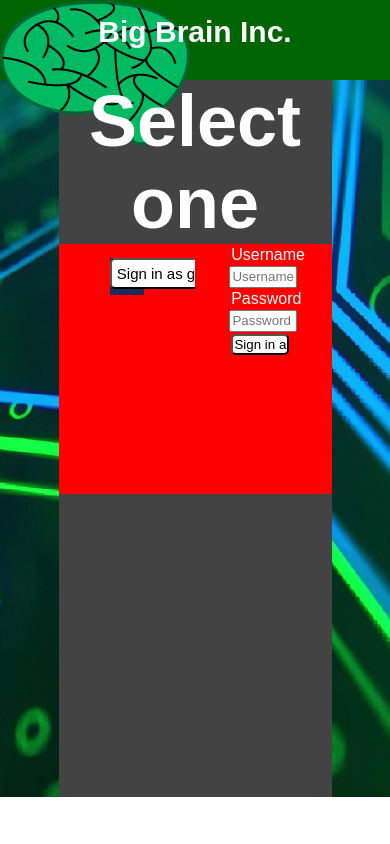
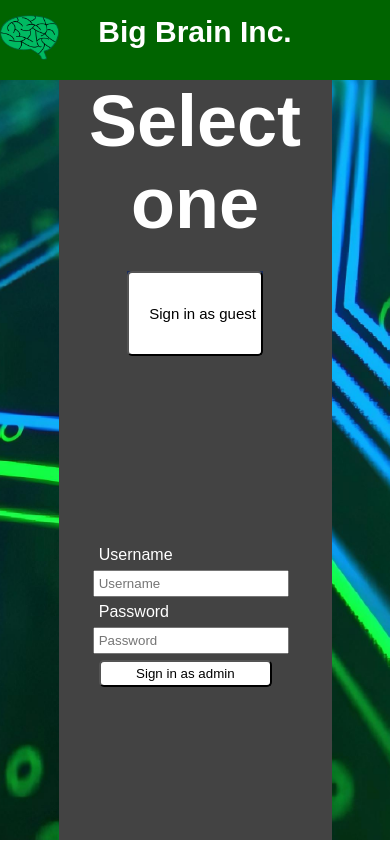
Before and after one commit to WairenD/HackBox, a PHP site: page /Challenge_3/RoleSelect.php in a window 390 px wide. Run offline with PHP 8.4, Linux system fonts and the light colour scheme.

Commit message:
Addding front-end design

```diff
--- a/Challenge_3/RoleSelect.php
+++ b/Challenge_3/RoleSelect.php
@@ -10,7 +10,7 @@
 
 <body>
     <div class="header">
-        <div class="logo"><img src="images/BigBrainLogo.png" /></div>
+        <div class="logo"><img src="images/BigBrainLogo.png" class="mainLogo" /></div>
         <div class="name">
             <h1>Big Brain Inc.</h1>
         </div>
--- a/Challenge_3/css/BigBrainStyle.css
+++ b/Challenge_3/css/BigBrainStyle.css
@@ -64,12 +64,9 @@ h2{
 
 }
 .photo{
-    width: 100%;
+    padding-top: 5%;
+    width: 90%;
     margin: 0 auto;
-}
-.codePhoto{
-    margin: 0 auto;
-    width: 95%;
 }
 
 .h1{
@@ -85,14 +82,14 @@ h2{
     margin-left: 15%;
     margin-right: 15%;
     width:70%;
-    height: 100%;
+    height: 120vh;
     background-color: #434343;
 }
 .Container{
     margin-left: 15%;
     margin-right: 15%;
     width:70%;
-    height: 85vh;
+    height: 90vh;
     background-color: #434343;
 }
 .textInfo{
@@ -106,19 +103,18 @@ h2{
     height: auto;
 }
 .image{
-    padding-top: 30px;
+    padding-top: 50px;
     width: 95%;;
 }
 .infoText{
     padding-top: 30px;
     width: 100%;
-    height: 260px;
+    height: 30vh;
 }
 .signInChoice{
     float:left;
     width: 50%;
-    height: 250px;
-    background-color: red;
+    height: 45vh;
 }
 .formDetail{
     padding: 3%;
@@ -146,12 +142,11 @@ input[type=button]
     margin-top: 10%;
     height: 15%;
     width: 25%;
-    background-color: #1b2c5a;
 }
 .forms{
     margin: 0 auto;
-    width: 50%;
-    height: 100%;
+    width: 75%;
+    height: 35vh;
 }
 @media only screen and (max-width: 820px) {
     .containerBox{
@@ -162,12 +157,29 @@ input[type=button]
         display: flex;
         flex-direction:column;
     }
+    input[type=button]
+    {
+        width: 100%;
+        height: 10vh;
+    }
+    .signInChoice{
+        width: 100%;
+        height: 35vh;
+    }
+    .optionLogin{
+        height: 5vh;
+        width: 50%;
+        background-color: #1b2c5a;
+    }
     .infoText{
         float: left;
         width: 100%;
         margin: 0 auto;
     }
+    .photo{
+        width: 100%;
 
+    }
     h3{
         text-align: center;
         font-size: 15px;
```
Also changed, not shown: Challenge_2/style.css (+8 -2 lines).
